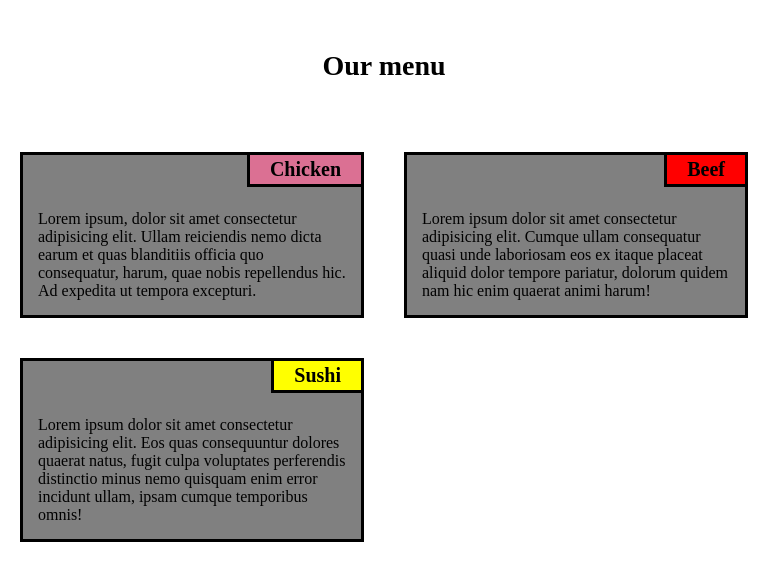
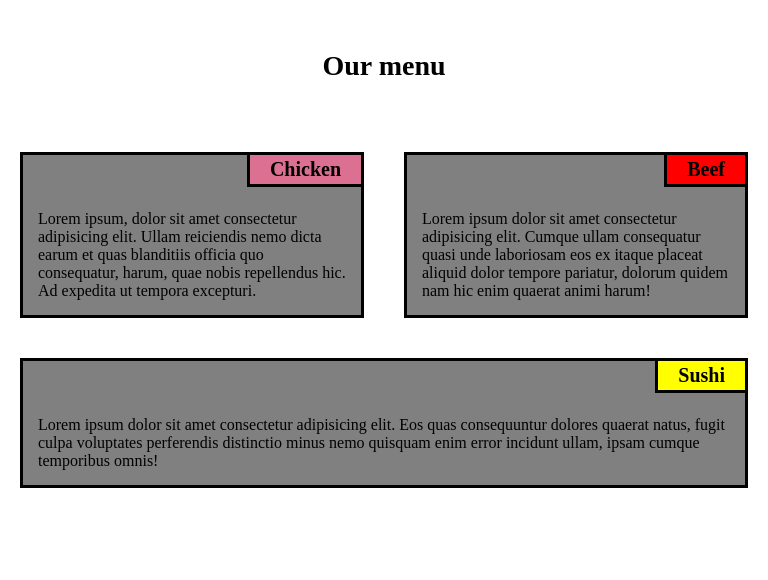
Before and after one commit to LopesGeovane/module2-solution, a plain HTML site: page index.html in a window 768 px wide. Drawn offline with Linux system fonts and the light colour scheme.

Commit message:
Update style.css

```diff
--- a/css/style.css
+++ b/css/style.css
@@ -63,6 +63,10 @@ p{
     .options{
         width: 50%;
     }
+
+    .options:last-child{
+        width: 100%;
+    }
 }
 
 @media (max-width:767px) {
```
